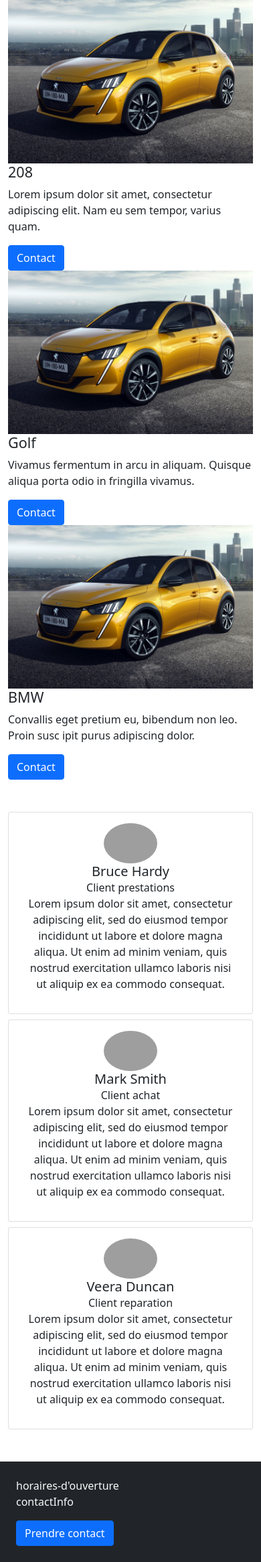
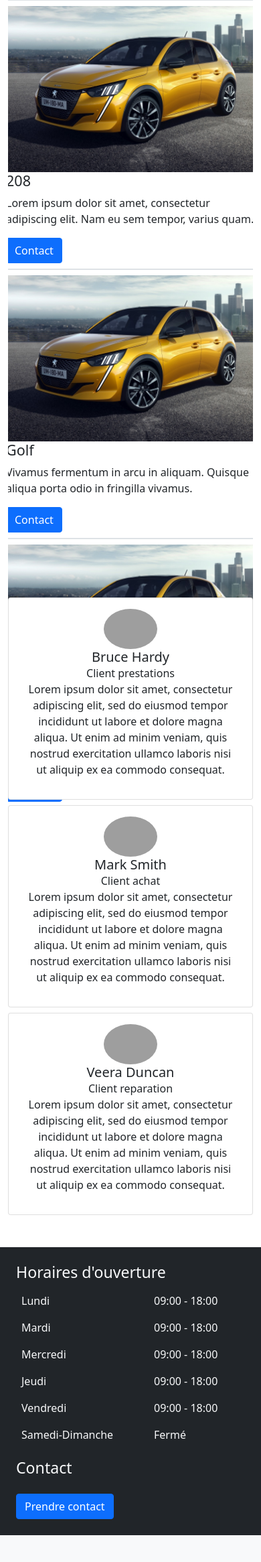
Before and after one commit to DdLgc/GarageParrot, a Symfony app: template templates/home/index.html.twig in a window 390 px wide. Shown: the part 56-2388 px from the top of the page at 67% size. After the commit the page ends 2348 px from the top, so only its background shows below. Run offline with Twig, Linux system fonts and the light colour scheme; the template is opened without the code that fills it, so the values that code supplies are empty; some libraries are stand-ins or nearby versions; grey boxes are pictures that could not be loaded.

Commit message:
Add footer hours

```diff
--- a/templates/_partials/_caroussel.html.twig
+++ b/templates/_partials/_caroussel.html.twig
@@ -1,4 +1,4 @@
-<div class="container-xl">
+<div class="container-xl vh-100">
 	<div class="row">
 		<div class="col-md-10 mx-auto">
 			<div id="myCarousel" class="carousel slide" data-ride="carousel" data-interval="0">
@@ -10,7 +10,7 @@
 				<div class="carousel-inner">
 					<div class="carousel-item active">
 						<div class="row">
-							<div class="col-sm-4">
+							<div class="col-sm-4 border p-2">
 								<div class="thumb-wrapper">
 									<div class="img-box">
 										<img src="../../../img/voitures/208.jpg " class="img-fluid" alt="">
@@ -24,7 +24,7 @@
 									</div>
 								</div>
 							</div>
-							<div class="col-sm-4">
+							<div class="col-sm-4 border p-2">
 								<div class="thumb-wrapper">
 									<div class="img-box">
 										<img src="../../../img/voitures/208.jpg" class="img-fluid" alt="">
@@ -38,7 +38,7 @@
 									</div>
 								</div>
 							</div>
-							<div class="col-sm-4">
+							<div class="col-sm-4 border p-2">
 								<div class="thumb-wrapper">
 									<div class="img-box">
 										<img src="../../../img/voitures/208.jpg" class="img-fluid" alt="">
@@ -56,7 +56,7 @@
 					</div>
 					<div class="carousel-item">
 						<div class="row">
-							<div class="col-sm-4">
+							<div class="col-sm-4 border p-2">
 								<div class="thumb-wrapper">
 									<div class="img-box">
 										<img src="/examples/images/cities/kuala-lumpur.png" class="img-fluid" alt="">
@@ -70,7 +70,7 @@
 									</div>
 								</div>
 							</div>
-							<div class="col-sm-4">
+							<div class="col-sm-4 border p-2">
 								<div class="thumb-wrapper">
 									<div class="img-box">
 										<img src="../../../img/voitures/208.jpg" class="img-fluid" alt="">
@@ -84,7 +84,7 @@
 									</div>
 								</div>
 							</div>
-							<div class="col-sm-4">
+							<div class="col-sm-4 border p-2">
 								<div class="thumb-wrapper">
 									<div class="img-box">
 										<img src="../../../img/voitures/208.jpg" class="img-fluid" alt="">
@@ -102,7 +102,7 @@
 					</div>
 					<div class="carousel-item">
 						<div class="row">
-							<div class="col-sm-4">
+							<div class="col-sm-4 border p-2">
 								<div class="thumb-wrapper">
 									<div class="img-box">
 										<img src="../../../img/voitures/208.jpg" class="img-fluid" alt="">
@@ -116,7 +116,7 @@
 									</div>
 								</div>
 							</div>
-							<div class="col-sm-4">
+							<div class="col-sm-4 border p-2">
 								<div class="thumb-wrapper">
 									<div class="img-box">
 										<img src="../../../img/voitures/208.jpg" class="img-fluid" alt="">
@@ -130,7 +130,7 @@
 									</div>
 								</div>
 							</div>
-							<div class="col-sm-4">
+							<div class="col-sm-4 border p-2">
 								<div class="thumb-wrapper">
 									<div class="img-box">
 										<img src="../../../img/voitures/208.jpg" class="img-fluid" alt="">
--- a/templates/_partials/_footer.html.twig
+++ b/templates/_partials/_footer.html.twig
@@ -1,19 +1,40 @@
-
 <footer class="bg-dark text-light py-4 container-fluid">
 	<div class="container">
 		<div class="row">
 			<div class="col-md-6">
-							<div
-								class="opening-hours">
-								<!-- Horaires d'ouverture a changer  -->
-								horaires-d'ouverture
+				<h3>Horaires d'ouverture</h3>
+				<table class="table table-borderless text-light">
+					<tr>
+						<td>Lundi</td>
+						<td>09:00 - 18:00</td>
+					</tr>
+					<tr>
+						<td>Mardi</td>
+						<td>09:00 - 18:00</td>
+					</tr>
+					<tr>
+						<td>Mercredi</td>
+						<td>09:00 - 18:00</td>
+					</tr>
+					<tr>
+						<td>Jeudi</td>
+						<td>09:00 - 18:00</td>
+					</tr>
+					<tr>
+						<td>Vendredi</td>
+						<td>09:00 - 18:00</td>
+					</tr>
+					<tr>
+						<td>Samedi-Dimanche</td>
+						<td>Fermé</td>
+					</tr>
+				</table>
 			</div>
-						</div>
-						<div class="col-md-6">
+			<div class="col-md-4">
 				<div
 					class="contact-info">
-								<!-- Contacts du garage (numéro, email) -->
-								contactInfo
+					<!-- Formulaire (numéro, email) -->
+					<h3>Contact</h3>
 				</div>
 				<button class="btn btn-primary mt-3" data-toggle="modal" data-target="#contact-modal">Prendre contact</button>
 			</div>
```
Lines whose indentation alone changed are shown as unchanged.
